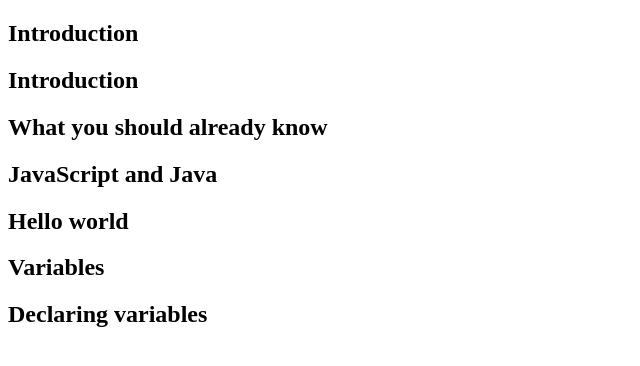
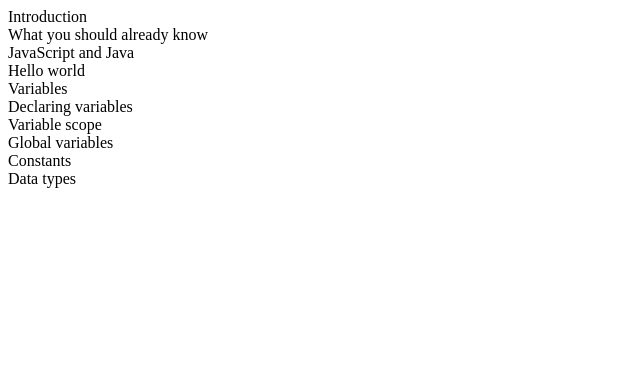
Before and after one commit to Pethaf/FCCTechnicalDocumentationPage, a plain HTML site: page index.html in a window 1280 px wide. Shown: the whole page, without its empty margins (0-640 px from the left). Drawn offline with Linux system fonts and the light colour scheme.

Commit message:
Pass unit test 1,2,3,4,

```diff
--- a/index.html
+++ b/index.html
@@ -9,40 +9,36 @@
 <body>
 <nav id="nav"></nav>
 <main id="main-doc">
-<section class="main-section">
-    <header class="doc-header">
-        <h2>Introduction</h2>
-    </header>
+        <section class="main-section" id="Introduction">
+          <header>Introduction</header>
           </section>
-<section class="main-section">
-        <header class="doc-header">
-            <h2>Introduction</h2>
-        </header>
+        <section class="main-section" id="What_you_should_already_know">
+          <header>What you should already know</header>
           </section>
-<section class="main-section">
-        <header class="doc-header">
-            <h2>What you should already know</h2>
-        </header>
+        <section class="main-section" id="JavaScript_and_Java">
+          <header>JavaScript and Java</header>
           </section>
-<section class="main-section">
-        <header class="doc-header">
-            <h2>JavaScript and Java</h2>
-        </header>
+        <section class="main-section" id="Hello_world">
+          <header>Hello world</header>
           </section>
-<section class="main-section">
-        <header class="doc-header">
-            <h2>Hello world</h2>
-        </header>
+        <section class="main-section" id="Variables">
+          <header>Variables</header>
           </section>
-<section class="main-section">
-    <header class="doc-header">
-        <h2>Variables</h2>
-    </header>
+
+        <section class="main-section" id="Declaring_variables">
+        <header>Declaring variables</header>
         </section>
-<section class="main-section">
-        <header class="doc-header">
-            <h2>Declaring variables</h2>
-        </header>
+      <section class="main-section" id="Variable_scope">
+        <header>Variable scope</header>
+        </section>
+      <section class="main-section" id="Global_variables">
+        <header>Global variables</header>
+        </section>
+      <section class="main-section" id="Constants">
+        <header>Constants</header>
+        </section>
+      <section class="main-section" id="Data_types">
+        <header>Data types</header>
         </section>
 </main>
 </body>
```
Lines whose indentation alone changed are shown as unchanged.
